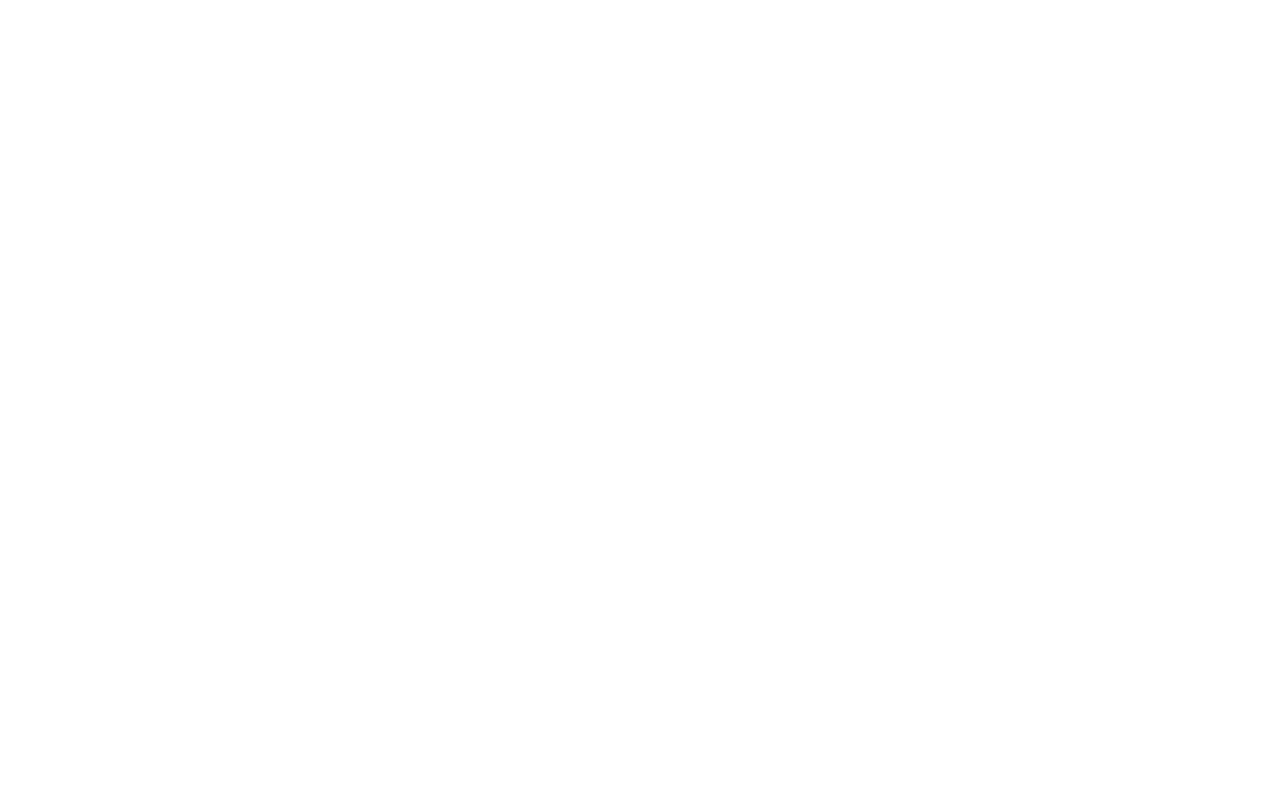
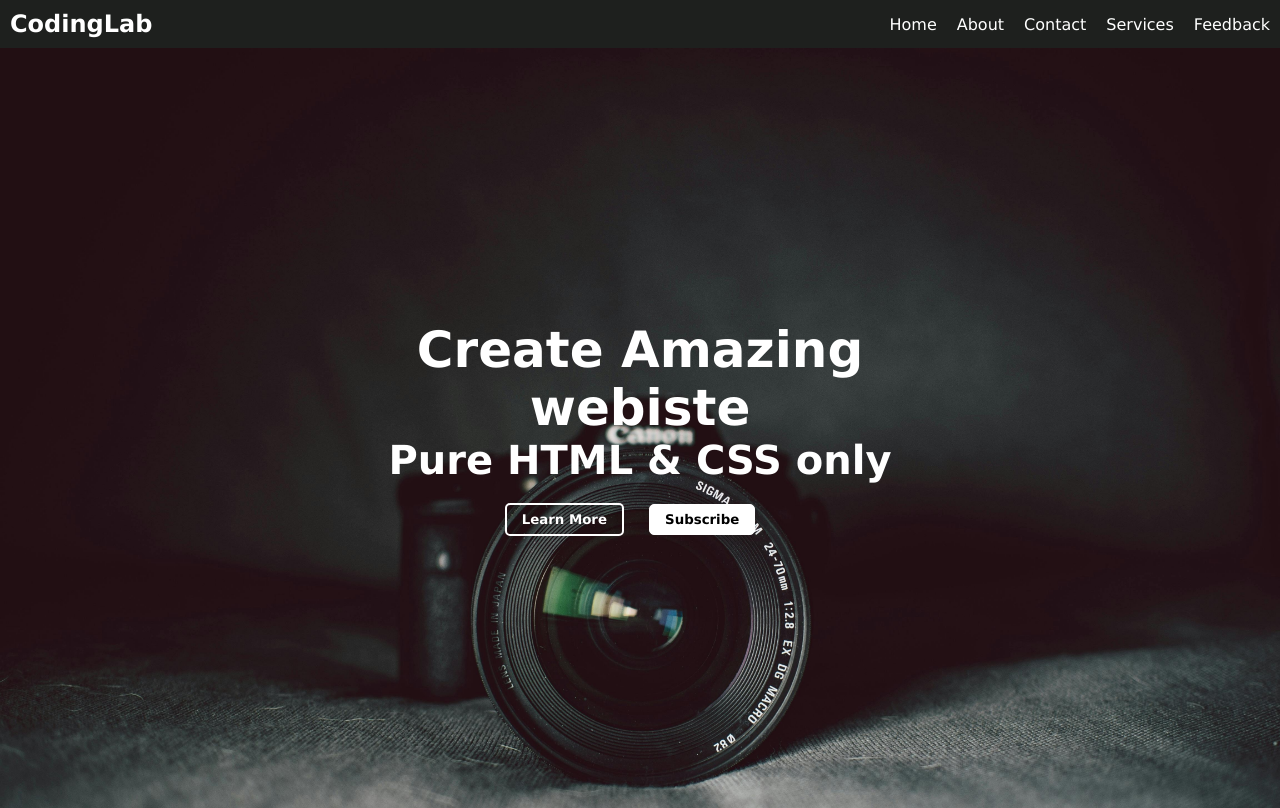
Before and after one commit to mashigovincent01/css_tutorial, a plain HTML site: page index.html in a window 1280 px wide. Drawn offline with Linux system fonts and the light colour scheme.

Commit message:
Home page done

```diff
--- a/index.html
+++ b/index.html
@@ -7,6 +7,32 @@
     <link rel="stylesheet" href="styles.css">
 </head>
 <body>
+    <!-- NAV BAR -->
+    <nav>
+        <!-- LOGO -->
+        <div class="logo">
+            <h2>CodingLab</h2>
+        </div>
+        <!-- NAV LINKS -->
+        <div class="nav-links">
+            <a href="#">Home</a>
+            <a href="#">About</a>
+            <a href="#">Contact</a>
+            <a href="#">Services</a>
+            <a href="#">Feedback</a>
+        </div>
+    </nav>
 
+    <!-- main content -->
+     <main>
+        <div class="hero">
+            <h1>Create Amazing webiste</h1>
+            <h2>Pure HTML & CSS only</h2>
+            <div class="buttons">
+                <button class="btn btn1">Learn More</button>
+                <button class="btn btn2">Subscribe</button>
+            </div>
+        </div>
+     </main>
 </body>
 </html>
--- a/styles.css
+++ b/styles.css
@@ -0,0 +1,87 @@
+*{
+    margin: 0;
+    padding: 0;
+    box-sizing: border-box;
+    font-family: Verdana, Geneva, Tahoma, sans-serif;
+}
+
+/* ------------navigation bar ------------ */
+nav{
+    display: flex;
+    align-items: center;
+    justify-content: space-between;
+    padding: 10px;
+    background-color: #1E201E;
+}
+
+.nav-links{
+    display: flex;
+    gap: 20px;
+}
+
+.nav-links a{
+    text-decoration: none;
+    color: white;
+}
+
+.nav-links a:hover{
+    border-bottom: solid white 3px;
+}
+
+.logo {
+    color: white;
+}
+
+main{
+    background-image: url("images/camera.jpg");
+    min-height: 95vh;
+    background-size: cover;
+    display: flex;
+    align-items: center;
+    justify-content: center;
+}
+
+.hero{
+    color: white;
+    width: 600px;
+    text-align: center;
+
+}
+.hero h1{
+    font-size: 50px;
+
+}
+.hero h2{
+    font-size: 40px;
+}
+
+.btn{
+    padding: 7px 15px;
+    font-weight: bold;
+    border-radius: 5px;
+    margin-top: 20px;
+    margin-right: 20px;
+}
+
+
+.btn1{
+    background-color: rgba(0, 0, 0, 0.1);
+    border: solid  white 2px;
+    color: white;
+}
+
+.btn1:hover{
+    color: black;
+    background-color: white;
+}
+.btn2{
+    background-color: white;
+    color: black;
+    border: solid white 1px;
+
+}
+
+.btn2:hover{
+    background-color: rgba(0, 0, 0, 0.1);
+    color: white;
+}
```
Also changed, not shown: images/camera.jpg (added).
